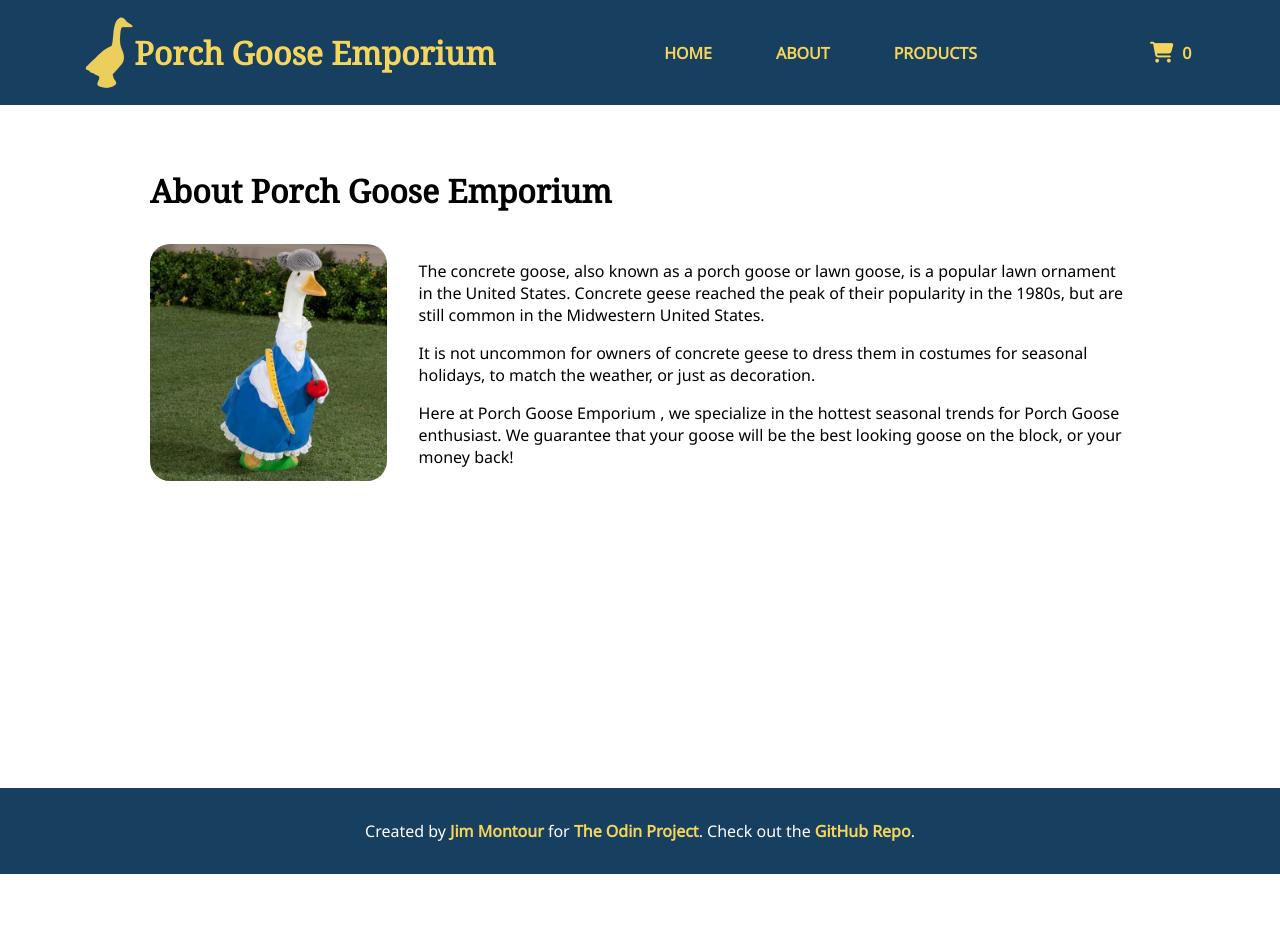
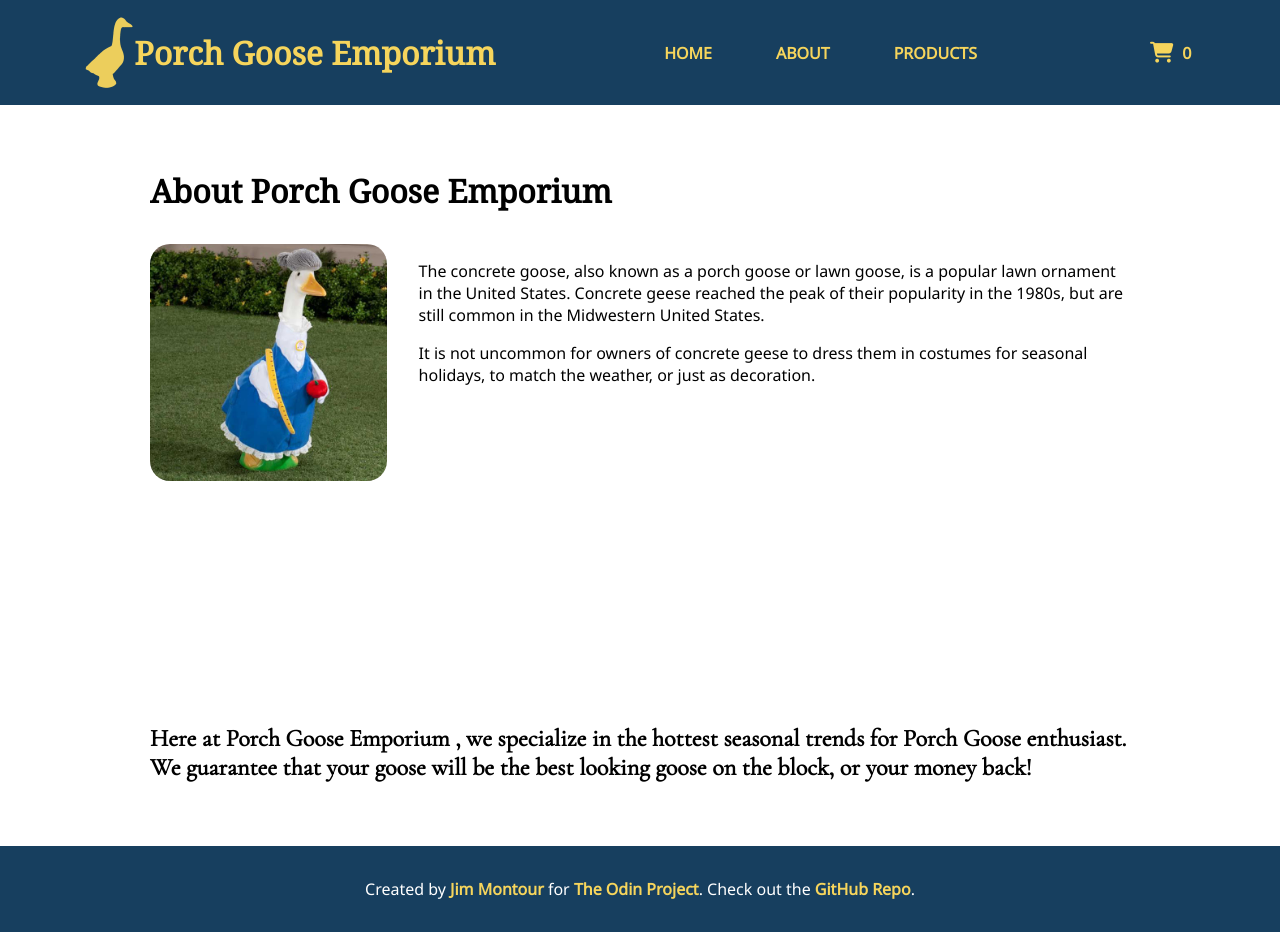
Before and after one commit to jimmontour/shopping-cart, a React (Create React App) app: page /about in a window 1280 px wide. Before the commit the page ends 874 px from the top, so only its background shows below. Built offline with nearby package versions, Linux system fonts and the light colour scheme.

Commit message:
style: :lipstick: move final paragraph to bottom of page

```diff
--- a/src/components/Header.js
+++ b/src/components/Header.js
@@ -1,6 +1,6 @@
 import React from 'react'
 import { Link } from 'react-router-dom'
-import styles from '../css/Header.css'
+import '../css/Header.css'
 import logo from '../img/logo.png'
 import CartIcon from './CartIcon'
 
--- a/src/pages/About.js
+++ b/src/pages/About.js
@@ -13,18 +13,15 @@ export default function About(props) {
          <div className="about-content">
             <p>
                The concrete goose, also known as a porch goose or lawn goose, is a popular lawn ornament in the United States. Concrete geese reached the peak of their popularity in the 1980s, but are still common in the Midwestern United States.
-         </p>
+            </p>
             <p>
                It is not uncommon for owners of concrete geese to dress them in costumes for seasonal holidays, to match the weather, or just as decoration.</p>
-            <p>
-               Here at Porch Goose Emporium , we specialize in the hottest seasonal trends for Porch Goose enthusiast.  We guarantee that your goose will be the best looking goose on the block, or your money back!
-            </p>
+         </div>
          </div>
 
-         </div>
-
-
-
+         <h2>
+            Here at Porch Goose Emporium , we specialize in the hottest seasonal trends for Porch Goose enthusiast.  We guarantee that your goose will be the best looking goose on the block, or your money back!
+            </h2>
       </div>
       )
 }
```
Also changed, not shown: 1 other file (tests, documents, lock files or other folders).
